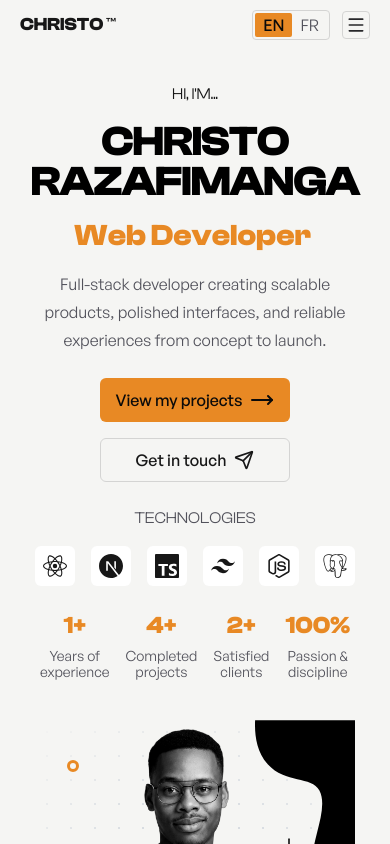
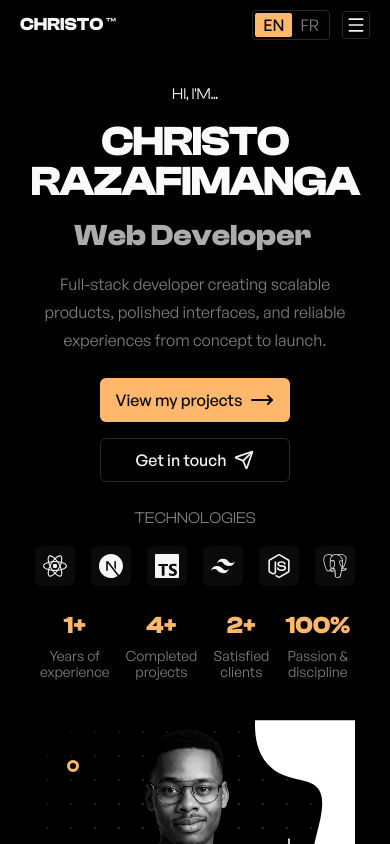
Before and after one commit to bossnare/portfolio, a Next.js app: page / in a window 390 px wide. Shown: the top 844 px of the page. Built offline with nearby package versions, Linux system fonts and the light colour scheme.

Commit message:
make dark mode by default portfolio using next-themes

```diff
--- a/app/globals.css
+++ b/app/globals.css
@@ -1,4 +1,5 @@
 @import 'tailwindcss';
+@custom-variant dark (&:is(.dark *));
 
 :root {
   --background: #ffffff;
@@ -20,8 +21,7 @@
   --font-display: var(--font-clash-display);
 }
 
-@media (prefers-color-scheme: dark) {
-  :root {
+  .dark {
     --background: #0a0a0a;
     --foreground: #f5f5f5;
     --primary: #ffb86b;
@@ -29,7 +29,6 @@
     --primary-foreground: #0a0a0a;
     --border: #292927;
   }
-}
 
 body {
   @apply bg-[#F5F5F3] dark:bg-black;
--- a/app/layout.tsx
+++ b/app/layout.tsx
@@ -5,6 +5,7 @@ import localFont from 'next/font/local';
 import './globals.css';
 import { Header } from '@/src/components/Header';
 import { Footer } from '@/src/components/Footer';
+import { ThemeProvider } from '@/src/components/theme-provider';
 
 // const dmSans = DM_Sans({
 //   variable: '--font-dm-sans',
@@ -97,10 +98,17 @@ export default function RootLayout({
 }>) {
   return (
     <html
+      suppressHydrationWarning
       lang="en"
       className={`${clashDisplay.variable} ${generalSans.variable} antialiased`}
     >
       <body className="font-sans font-[optical-sizing:auto] flex flex-col">
+        <ThemeProvider
+          attribute="class"
+          defaultTheme="dark"
+          enableSystem
+          disableTransitionOnChange
+        >
           <div className="flex flex-col items-center justify-center flex-1 min-h-screen">
             <Header />
             <main className="w-full pt-8 pb-20 md:pt-0">{children}</main>
@@ -116,6 +124,7 @@ export default function RootLayout({
               __html: JSON.stringify(personJsonLd),
             }}
           />
+        </ThemeProvider>
       </body>
     </html>
   );
--- a/package.json
+++ b/package.json
@@ -20,6 +20,7 @@
     "lucide-react": "^1.33.0",
     "motion": "^13.1.1",
     "next": "16.2.6",
+    "next-themes": "^0.4.6",
     "react": "19.2.4",
     "react-dom": "19.2.4",
     "react-hook-form": "^7.86.0",
--- a/src/components/Header.tsx
+++ b/src/components/Header.tsx
@@ -44,7 +44,7 @@ export function Header() {
           </div>
           <button
             onClick={handleTogleOpenMenu}
-            className="flex items-center justify-center border rounded-sm md:hidden size-7 border-border active:bg-background active:opacity-80"
+            className="flex items-center justify-center border rounded-sm md:hidden size-7 border-border active:bg-background active:opacity-60"
           >
             {isOpenMenu ? (
               <X className="size-5 text-zinc-800 dark:text-zinc-100" />
--- a/src/components/hero/HeroContent.tsx
+++ b/src/components/hero/HeroContent.tsx
@@ -11,7 +11,7 @@ function HeroIntroduction() {
       <h1 className="max-w-xl text-[42px] md:text-5xl font-extrabold tracking-tight text-black lg:text-6xl leading-10 md:leading-14 dark:text-zinc-50">
         <span className="uppercase">Christo RAZAFIMANGA</span>
       </h1>
-      <p className="typewriter font-display pr-1.5 text-3xl font-bold border-r-2 text-primary border-primary">
+      <p className="typewriter font-display pr-1.5 text-3xl text-foreground/70 font-bold border-r-2 border-freground">
         Web Developer
       </p>
       <p className="max-w-md leading-7 text-muted-foreground">
--- /dev/null
+++ b/src/components/theme-provider.tsx
@@ -0,0 +1,11 @@
+'use client';
+
+import * as React from 'react';
+import { ThemeProvider as NextThemesProvider } from 'next-themes';
+
+export function ThemeProvider({
+  children,
+  ...props
+}: React.ComponentProps<typeof NextThemesProvider>) {
+  return <NextThemesProvider {...props}>{children}</NextThemesProvider>;
+}
```
Also changed, not shown: 1 other file (tests, documents, lock files or other folders). Lines whose indentation alone changed are shown as unchanged.
